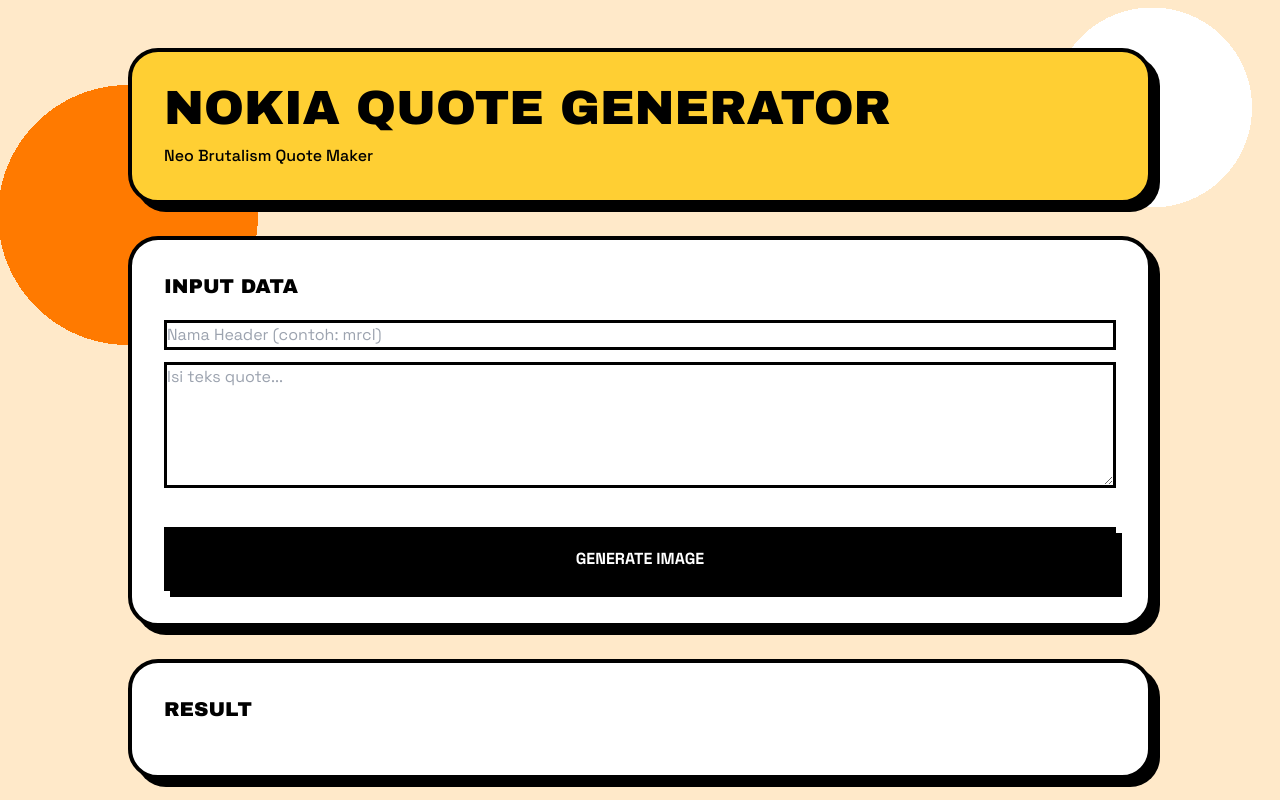
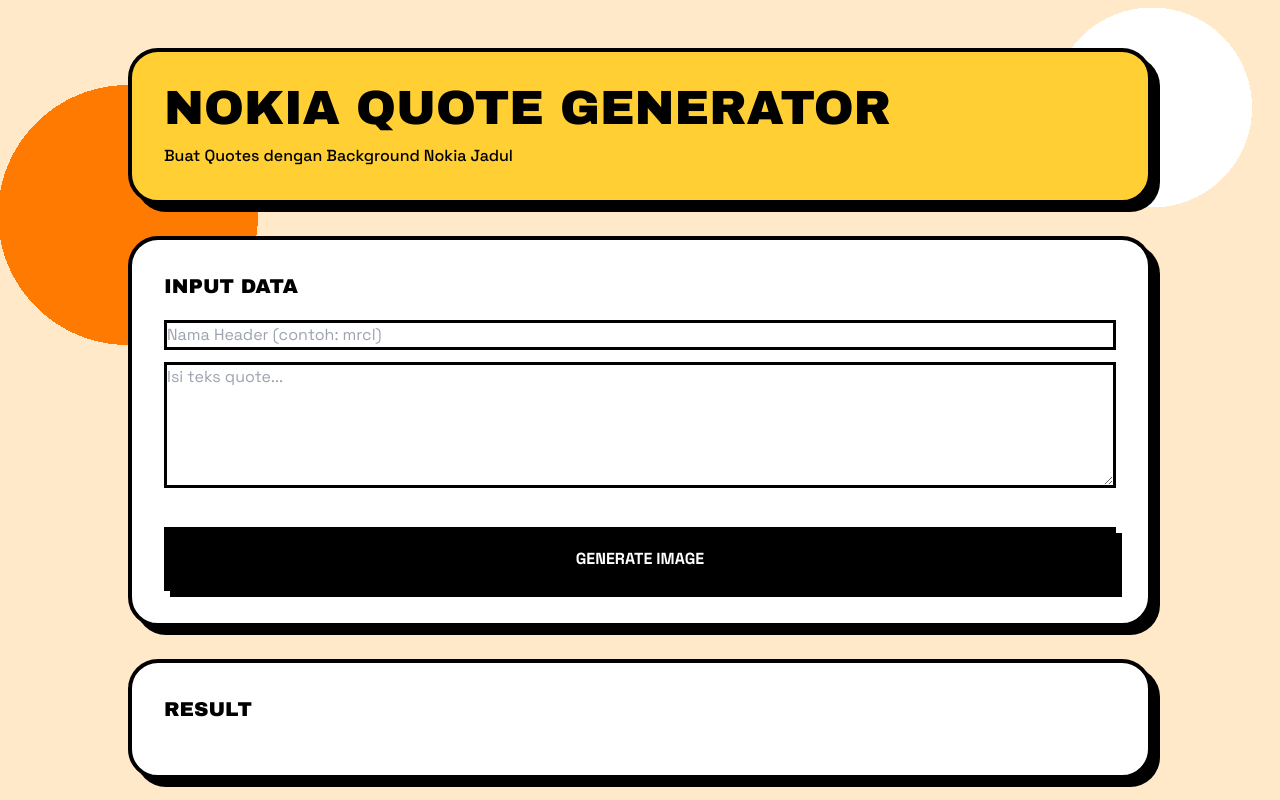
Before and after one commit to Mrchlldev/nq, a website: page public/index.html in a window 1280 px wide. Shown: the top 800 px of the page. Drawn offline with nearby package versions, Linux system fonts and the light colour scheme.

Commit message:
Update index.html

```diff
--- a/public/index.html
+++ b/public/index.html
@@ -68,7 +68,7 @@
     <!-- TITLE -->
     <div class="neo-card rounded-[30px] bg-[#ffcf33] p-8 mb-8">
       <h1 class="title-font text-5xl">NOKIA QUOTE GENERATOR</h1>
-      <p class="mt-3 font-medium">Neo Brutalism Quote Maker</p>
+      <p class="mt-3 font-medium">Buat Quotes dengan Background Nokia Jadul</p>
     </div>
 
     <!-- INPUT -->
```
